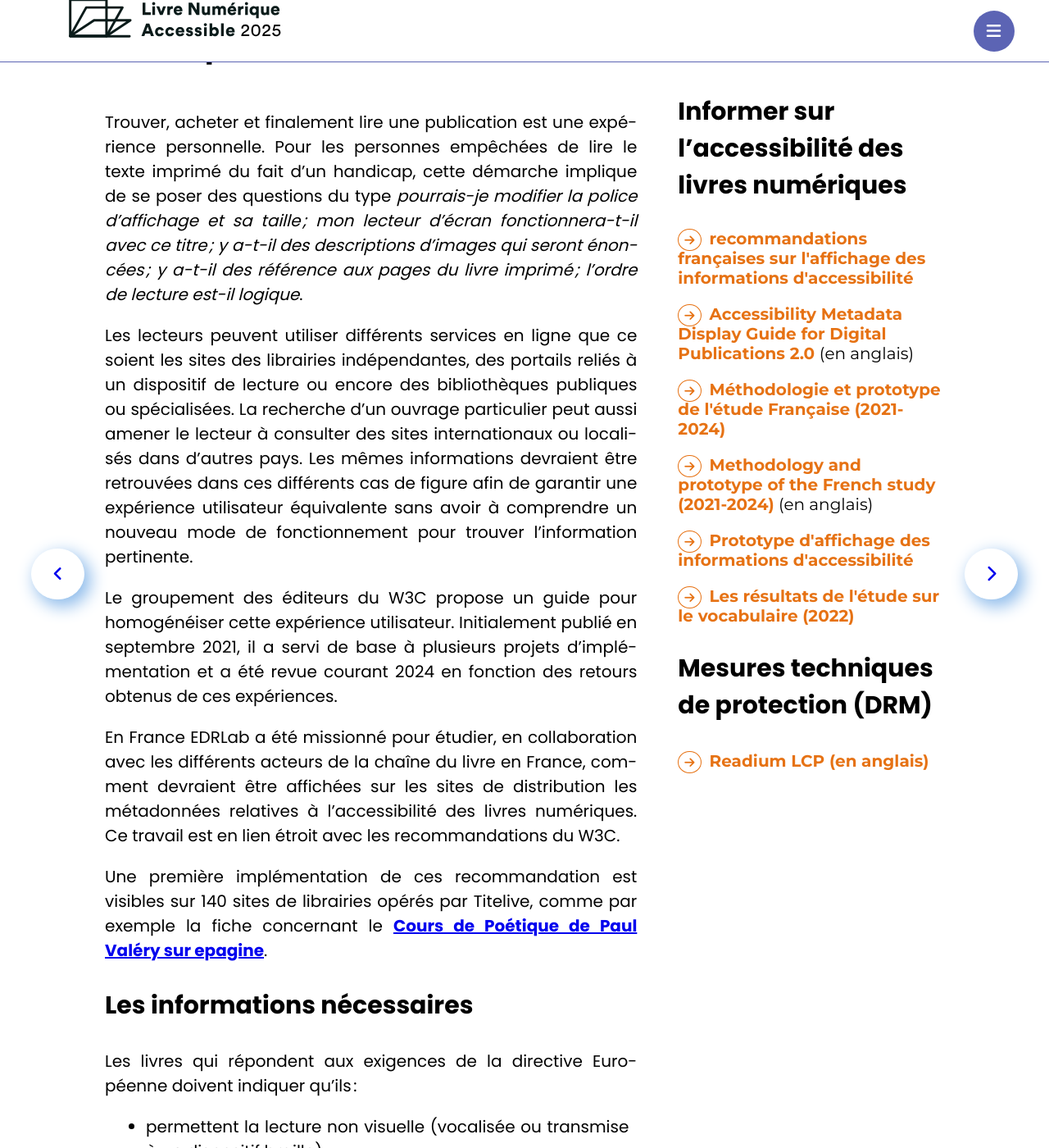
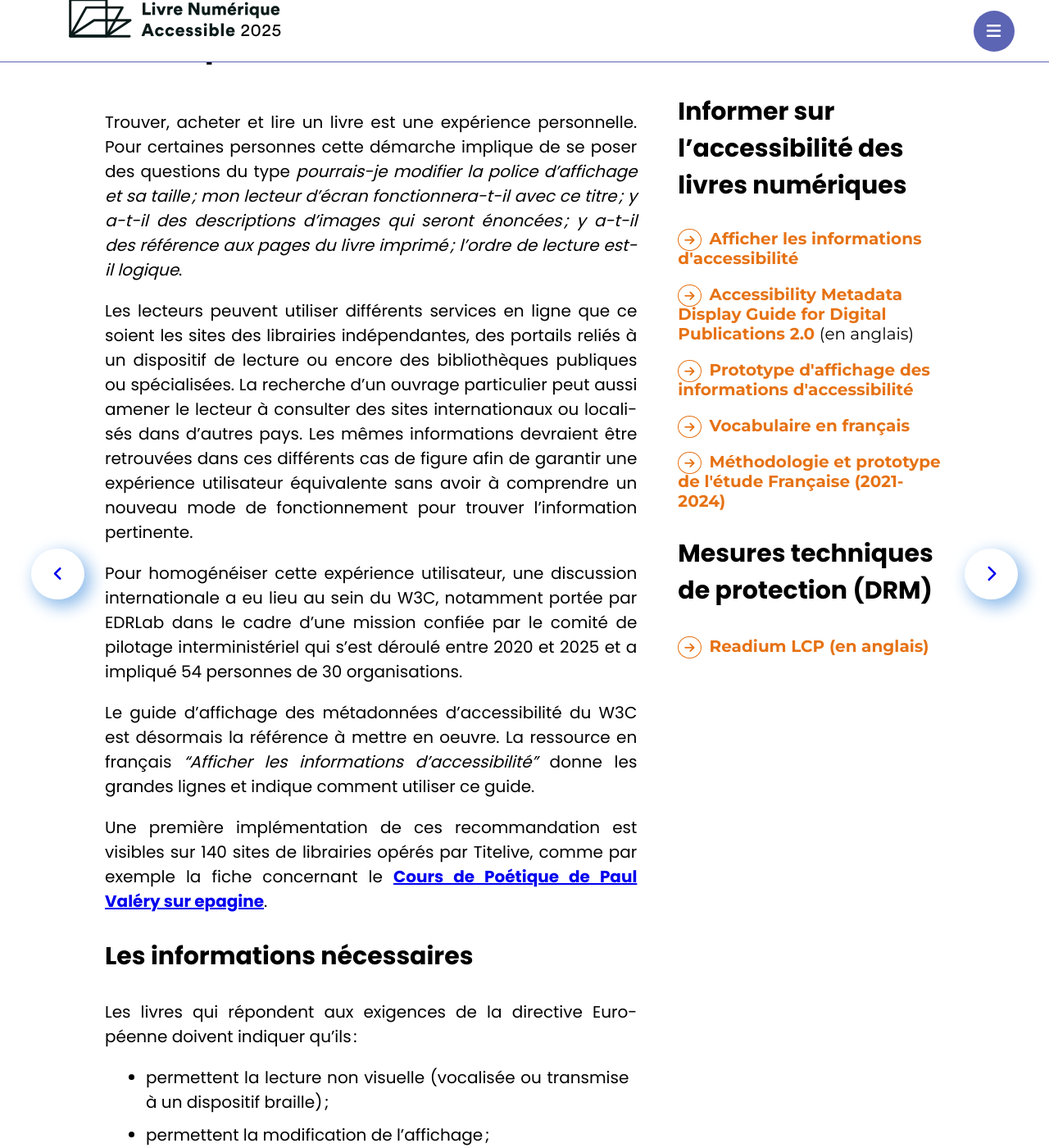
Before and after one commit to edition-accessible/lina25, a Jekyll site: the page built from pages/diffuser.md, in a window 1280 px wide and 1400 px high, scrolled down 1077 px. Shown: the whole window at 82% size. Built offline with Jekyll 4.4.1, drawn with Linux system fonts in a browser that asks for light colours; nearby versions of some CDN libraries; comment, search, counter and statistics services are not loaded; some of the changed text lies outside the part shown.

Commit message:
Update diffuser.md

```diff
--- a/pages/diffuser.md
+++ b/pages/diffuser.md
@@ -1,7 +1,7 @@
 ---
 layout: page
 title: Informer
-date: 2024-09-09
+date: 2025-05-05
 subtitle: et conseiller au plus près des besoins
 orientation: informer le lecteur avant achat ou emprunt.
 audience: libraires et bibliothèques
@@ -14,13 +14,13 @@ titlePrev: Renseigner
 <div markdown="1" id="principes">
 {%- include principes.html -%}
 
-Trouver, acheter et finalement lire une publication est une expérience personnelle. Pour les personnes empêchées de lire le texte imprimé du fait d'un handicap, cette démarche implique de se poser des questions du type _pourrais-je modifier la police d'affichage et sa taille&#8239;; mon lecteur d’écran fonctionnera-t-il avec ce titre&#8239;; y a-t-il des descriptions d’images qui seront énoncées&#8239;; y a-t-il des référence aux pages du livre imprimé&#8239;; l’ordre de lecture est-il logique_.
+Trouver, acheter et lire un livre est une expérience personnelle. Pour certaines personnes cette démarche implique de se poser des questions du type _pourrais-je modifier la police d'affichage et sa taille&#8239;; mon lecteur d’écran fonctionnera-t-il avec ce titre&#8239;; y a-t-il des descriptions d’images qui seront énoncées&#8239;; y a-t-il des référence aux pages du livre imprimé&#8239;; l’ordre de lecture est-il logique_.
 
 Les lecteurs peuvent utiliser différents services en ligne que ce soient les sites des librairies indépendantes, des portails reliés à un dispositif de lecture ou encore des bibliothèques publiques ou spécialisées. La recherche d’un ouvrage particulier peut aussi amener le lecteur à consulter des sites internationaux ou localisés dans d’autres pays. Les mêmes informations devraient être retrouvées dans ces différents cas de figure afin de garantir une expérience utilisateur équivalente sans avoir à comprendre un nouveau mode de fonctionnement pour trouver l’information pertinente.
 
-Le groupement des éditeurs du W3C propose un guide pour homogénéiser cette expérience utilisateur. Initialement publié en septembre 2021, il a servi de base à plusieurs projets d’implémentation et a été revue courant 2024 en fonction des retours obtenus de ces expériences.
+Pour homogénéiser cette expérience utilisateur, une discussion internationale a eu lieu au sein du W3C, notamment portée par EDRLab dans le cadre d’une mission confiée par le comité de pilotage interministériel qui s'est déroulé entre 2020 et 2025 et a impliqué 54 personnes de 30 organisations.
 
-En France EDRLab a été missionné pour étudier, en collaboration avec les différents acteurs de la chaîne du livre en France, comment devraient être affichées sur les sites de distribution les métadonnées relatives à l’accessibilité des livres numériques. Ce travail est en lien étroit avec les recommandations du W3C.
+Le guide d'affichage des métadonnées d'accessibilité du W3C est désormais la référence à mettre en oeuvre. La ressource en français *"Afficher les informations d'accessibilité"* donne les grandes lignes et indique comment utiliser ce guide.
 
 Une première implémentation de ces recommandation est visibles sur 140 sites de librairies opérés par Titelive, comme par exemple la fiche concernant le [Cours de Poétique de Paul Valéry sur epagine](https://www.epagine.fr/ebook/9782072907098-cours-de-poetique-tome-1-le-corps-et-l-esprit-1937-1940-paul-valery/#targetAccess).
 
@@ -40,19 +40,11 @@ Les fonctionnalités spécifiques à certains types de contenus doivent aussi ê
 -   la présence de descriptions détaillées pour les graphiques de données&#8239;;
 -   la présence de flashs, sons ou simulations de mouvement qui peuvent déclencher des crises chez les personnes à risque.
 
-<span class="exergue">Pour les personnes en charge de définir Le tableau de correspondances de la recommandation française indique comment obtenir, prioriser et labelliser ces informations. Ces travaux sont encore en cours.</span>
-
 ### Les autres informations utiles
 
 Certains éditeurs font le choix de déclarer la conformité de leurs livres numériques que cette conformité soit attestée par leurs services ou par des tiers de confiance. Dans ces cas, il est important d'informer les lecteurs de cette démarche et de donner accès aux documents mis à disposition comme les rapports d'accessibilité, les liens vers les déclarations des éditeurs ou les contacts définis par ces derniers.
 
 Certains livres particuliers ont des fonctionnalités d'accessibilité peu communes ou bien seront presque accessibles à un détail prêt. Pour cela le résumé d'accessibilité permet à l'éditeur de donner une information que les autres métadonnées ne peuvent pas transporter.
-
-<span class="exergue">Le [dictionnaire des métadonnées](https://www.lina25.fr/ressources/metadonnees) de la recommandation française indique comment obtenir, prioriser et labelliser ces informations. </span>
-
-### Le choix du vocabulaire
-
-Afin que les lecteurs n'aient pas à interpréter un nouveau vocabulaire sur chaque site de vente ou de prêt en ligne, un vocabulaire type est proposé. Il est issu de plusieurs sondages et panels organisés en partenariat avec les acteurs concernés. Si vous voulez plus de renseignements sur la démarche et les résultats vous pouvez vous référer aux résultats de l'étude.
 
 ### Mesures techniques de protection (DRM)
 
@@ -75,22 +67,19 @@ Les deux solutions actuellement disponibles pour le chiffrement des fichiers son
 
 <ul>
 <li>
-<a href="../ressources/Informer" class="link color_orange" target="_self">recommandations françaises sur l'affichage des informations d'accessibilité</a>
+<a href="../ressources/Informer" class="link color_orange" target="_self">Afficher les informations d'accessibilité</a>
 </li>
 <li>
 <a href="https://w3c.github.io/publ-a11y/a11y-meta-display-guide/2.0/draft/guidelines/" class="link color_orange" target="_self" lang="en">Accessibility Metadata Display Guide for Digital Publications 2.0 </a>(en anglais)
 </li>
 <li>
-<a href="../ressources/signalement" class="link color_orange">Méthodologie et prototype de l'étude Française (2021-2024)</a>
-</li>
-<li>
-<a href="../ressources/signalement-en" class="link color_orange" lang="en">Methodology and prototype of the French study (2021-2024)</a> (en anglais)
-</li>
-<li>
 <a href="../ressources/signpostingprototypefr" class="link color_orange">Prototype d'affichage des informations d'accessibilité</a>
 </li>
 <li>
-<a href="https://edition-accessible.github.io/signalement/vocabulaire.html" class="link color_orange">Les résultats de l'étude sur le vocabulaire (2022)</a>
+<a href="../ressources/display_guide/display_guide_vocabulary_edrlab_fr.html" class="link color_orange">Vocabulaire en français</a>
+</li>
+<li>
+<a href="../ressources/signalement" class="link color_orange">Méthodologie et prototype de l'étude Française (2021-2024)</a>
 </li>
 </ul>
 
```
